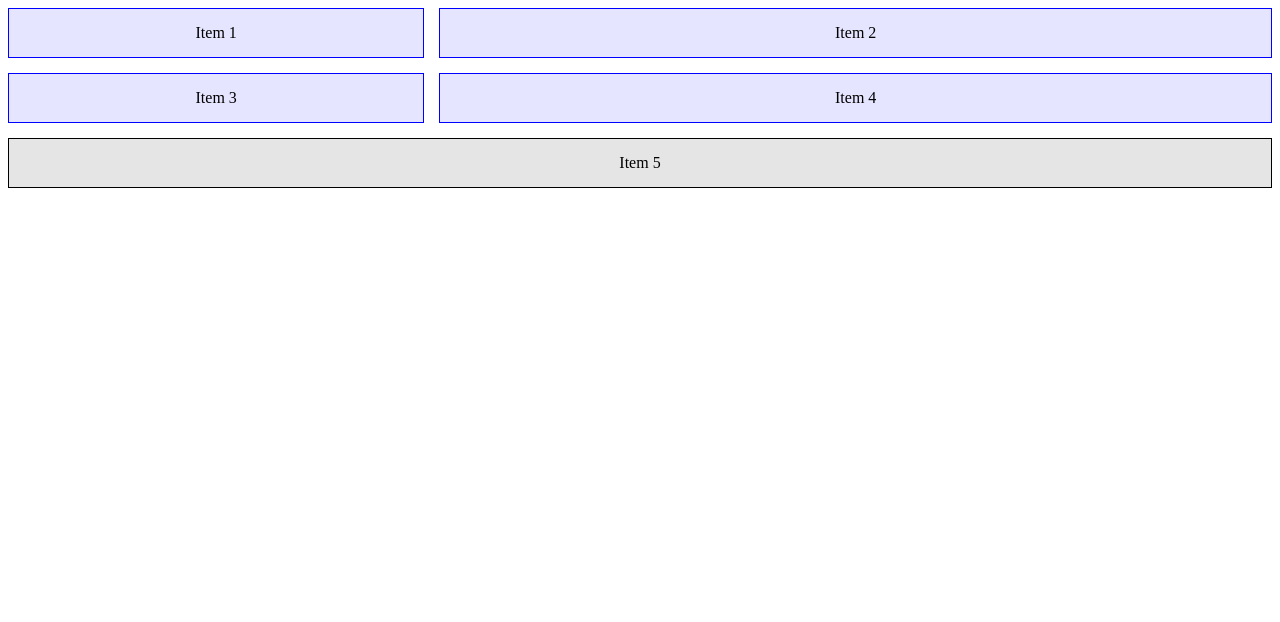
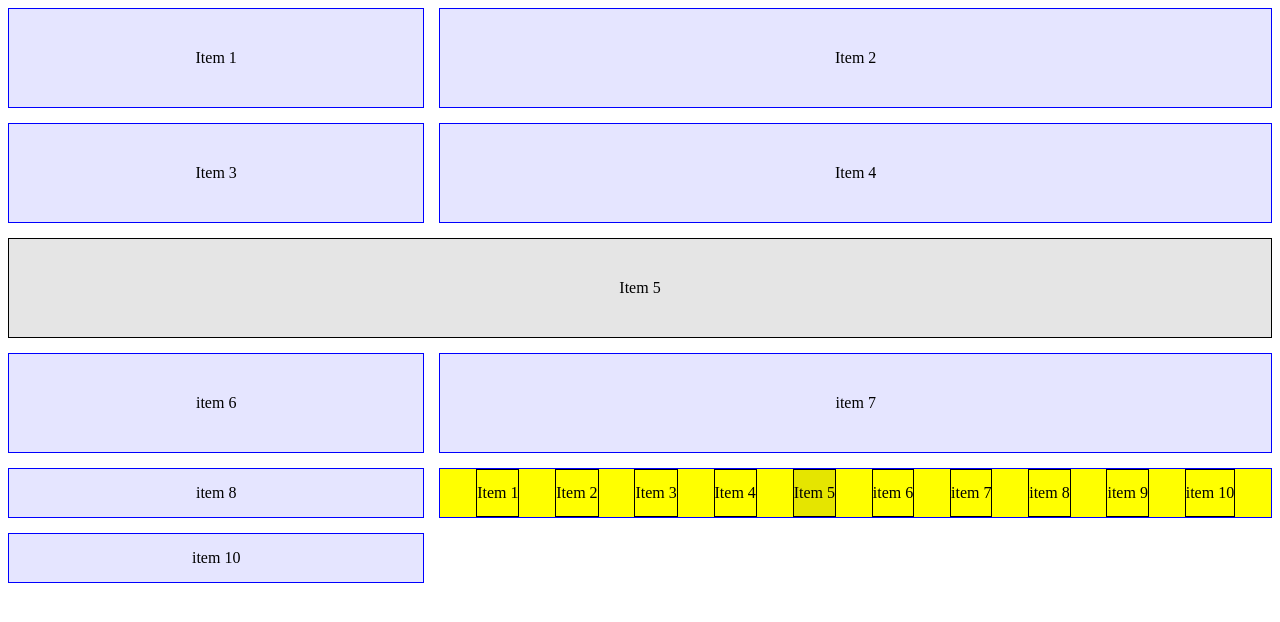
Before and after one commit to mariuszciaston/Grid-Practice, a plain HTML site: page index.html in a window 1280 px wide. Drawn offline with Linux system fonts and the light colour scheme.

Commit message:
Add repeat, minmax, flexbox inside grid cell etc

```diff
--- a/index.html
+++ b/index.html
@@ -1,5 +1,6 @@
 <!DOCTYPE html>
 <html lang="en">
+
 <head>
   <meta charset="UTF-8">
   <meta http-equiv="X-UA-Compatible" content="IE=edge">
@@ -7,8 +8,8 @@
   <title>Grid Practice</title>
   <link rel="stylesheet" href="style.css">
 </head>
+
 <body>
-
   <div class="container">
     <div>Item 1</div>
     <div>Item 2
@@ -17,7 +18,25 @@
     <div>Item 3</div>
     <div>Item 4</div>
     <div class="grey">Item 5</div>
+    <div>item 6</div>
+    <div>item 7</div>
+    <div>item 8</div>
+    <div>
+      <div>Item 1</div>
+      <div>Item 2
+        <!-- <p>I am not a grid item!</p> -->
       </div>
+      <div>Item 3</div>
+      <div>Item 4</div>
+      <div class="grey">Item 5</div>
+      <div>item 6</div>
+      <div>item 7</div>
+      <div>item 8</div>
+      <div>item 9</div>
+      <div>item 10</div>
+    </div>
+    <div>item 10</div>
+  </div>
+</body>
 
-</body>
 </html>
--- a/style.css
+++ b/style.css
@@ -6,11 +6,13 @@
 
     /* width of defined (explicit) columns */
 
-    grid-template-rows: 50px 50px;
+    grid-template-rows: 50px 50px 50px 100px 200px 300px;
+    grid-template-rows: repeat(4, 100px);
     /* height of defined (explicit) rows */
 
     /* grid-template: 50px 50px / 250px 50px 50px; */
 
+    /* grid-auto-rows: minmax(100px, auto); */
     grid-auto-rows: 50px;
     /* height of undefined (implicit) rows */
 
@@ -36,5 +38,22 @@
 .container .grey {
     border: 1px solid black;
     background-color: rgba(0,0,0,0.1);
+    /* grid-column: 1 / 3; */
     grid-column: first / last;
 }
+
+
+.container>div:nth-child(9){
+    background-color: yellow;
+    display: flex;
+    justify-content: space-evenly;
+    align-items: stretch;
+    /* order: -1; */
+
+}
+
+.container>div:nth-child(9)>div{
+    border: 1px solid black;
+    display: inherit;
+    align-items: center;
+}
```
Lines whose indentation alone changed are shown as unchanged.
